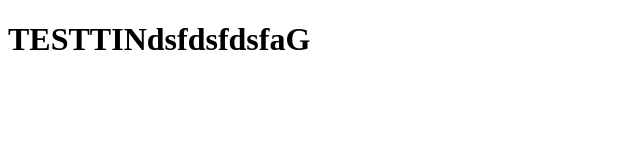
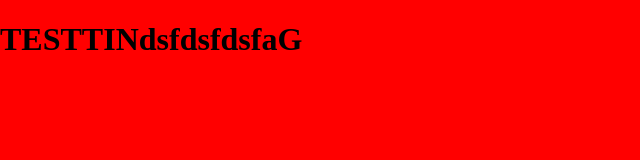
Before and after one commit to reframeProto/pennyyoga.com-1, a website: page index.html in a window 1280 px wide. Shown: the whole page, without its empty margins (0-640 px from the left). Drawn offline with nearby package versions, Linux system fonts and the light colour scheme.

Commit message:
Initial commit, Foldr structure sorted

```diff
--- a/sass/main.scss
+++ b/scss/main.scss
@@ -1,7 +1,3 @@
 @import 'partials/all';
 @import 'modules/all';
 @import 'vendor/normalize';
-
-body{
-    background: red;
-}
--- /dev/null
+++ b/scss/partials/_base.scss
@@ -0,0 +1,3 @@
+body{
+    background: red;
+}
```
Also changed, not shown: css/main.css, sass/partials/_showcase.scss (deleted), scss/modules/_all.scss (renamed from sass/modules/_all.scss), scss/modules/_colors.scss (added), scss/modules/_typography.scss (added), scss/partials/_all.scss (renamed from sass/partials/_all.scss), scss/partials/_footer.scss (added), scss/partials/_nav.scss (added), scss/partials/_showcase.scss (added), scss/vendor/_normalize.scss (renamed from sass/vendor/_normalize.scss).
